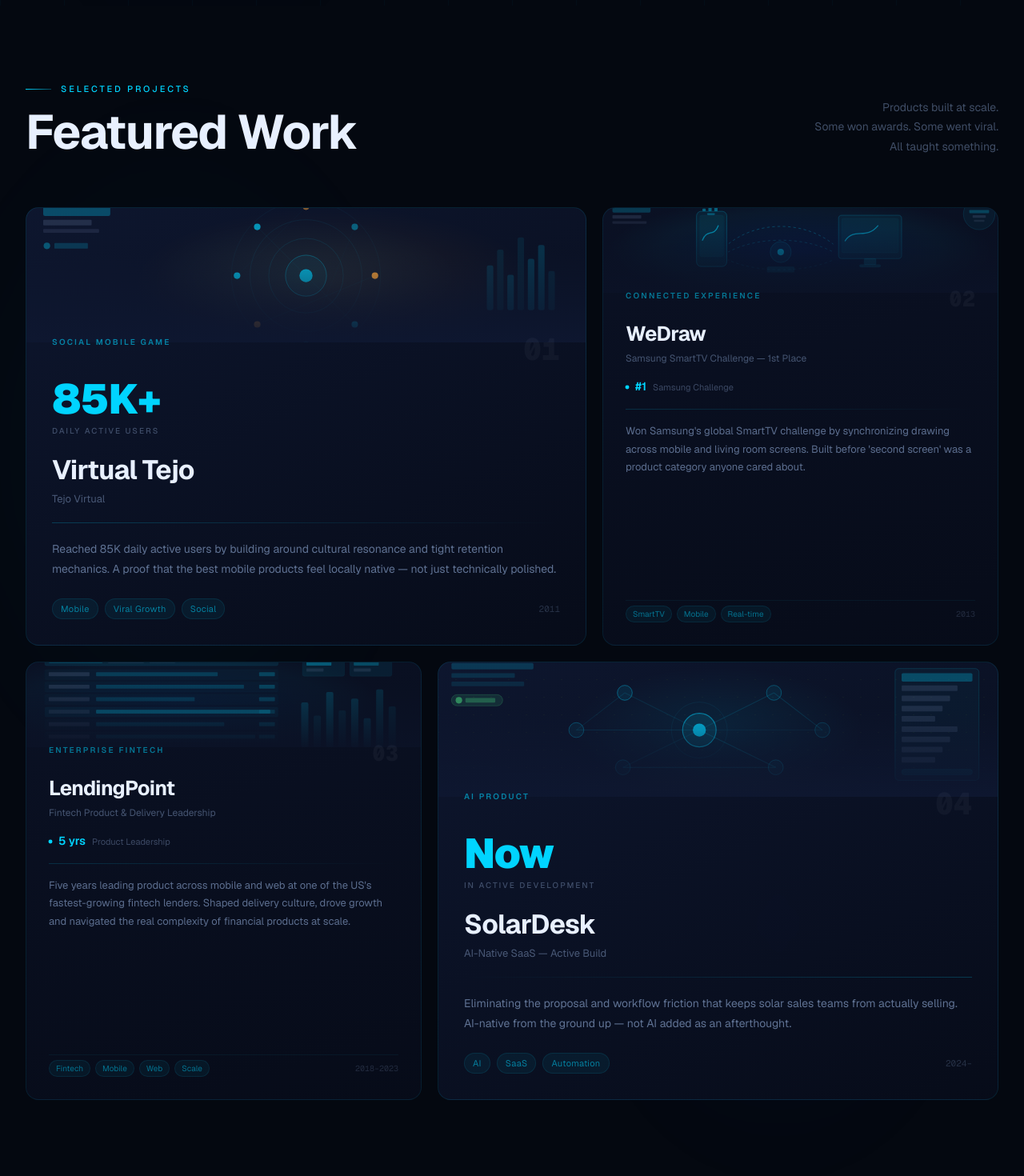
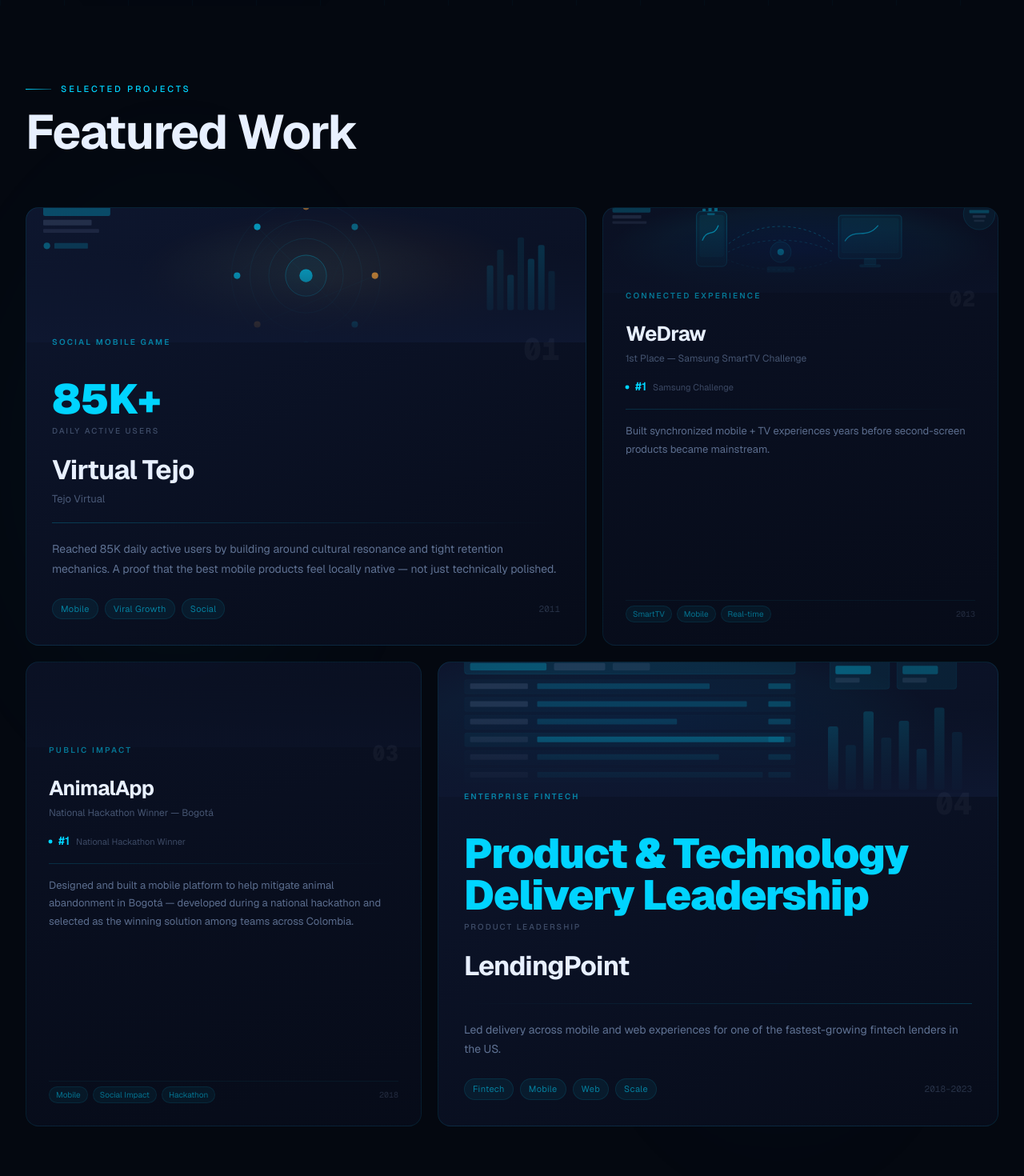
Before and after one commit to RockerCat/alexsosa-website, a Next.js app: page / in a window 1280 px wide. Shown: the part 860-2330 px from the top of the page at 80% size. Built offline with nearby package versions, Linux system fonts and the light colour scheme.

Commit message:
Improving content 1

```diff
--- a/src/components/CareerTimeline.tsx
+++ b/src/components/CareerTimeline.tsx
@@ -44,8 +44,8 @@
             </p>
           </div>
           <h2 className="text-[clamp(2.2rem,5vw,3.5rem)] font-bold text-[#e8f0ff] tracking-tight leading-none">
-            Twenty+ Years<br className="hidden sm:block" />
-            <span style={{ color: "rgba(232,240,255,0.55)", fontWeight: 300 }}> of Building</span>
+          Evolution Through<br className="hidden sm:block" />
+            <span style={{ color: "rgba(232,240,255,0.55)", fontWeight: 300 }}> Products</span>
           </h2>
         </motion.div>
 
--- a/src/components/FeaturedWork.tsx
+++ b/src/components/FeaturedWork.tsx
@@ -75,14 +75,6 @@
               Featured Work
             </h2>
           </div>
-          <p
-            className="mt-5 md:mt-0 md:max-w-xs md:text-right"
-            style={{ fontSize: "0.875rem", color: "rgba(107,127,163,0.58)", lineHeight: 1.75 }}
-          >
-            Products built at scale.<br className="hidden md:block" />
-            Some won awards. Some went viral.<br className="hidden md:block" />
-            All taught something.
-          </p>
         </motion.div>
 
         <motion.div
--- a/src/components/Hero.tsx
+++ b/src/components/Hero.tsx
@@ -8,7 +8,7 @@
   "Technology Leadership",
   "AI Workflows",
   "Gamification",
-  "Fintech",
+  "Digital Platforms",
   "Interactive Systems",
 ]
 
--- a/src/data/index.ts
+++ b/src/data/index.ts
@@ -14,38 +14,37 @@
   {
     id: "wedraw",
     title: "WeDraw",
-    subtitle: "Samsung SmartTV Challenge — 1st Place",
+    subtitle: "1st Place — Samsung SmartTV Challenge",
     category: "Connected Experience",
     tags: ["SmartTV", "Mobile", "Real-time"],
     description:
-      "Won Samsung's global SmartTV challenge by synchronizing drawing across mobile and living room screens. Built before 'second screen' was a product category anyone cared about.",
+      "Built synchronized mobile + TV experiences years before second-screen products became mainstream.",
     metricValue: "#1",
     metricLabel: "Samsung Challenge",
     year: "2013",
   },
   {
+    id: "animalapp",
+    title: "AnimalApp",
+    subtitle: "National Hackathon Winner — Bogotá",
+    category: "PUBLIC IMPACT",
+    tags: ["Mobile", "Social Impact", "Hackathon"],
+    description:
+      "Designed and built a mobile platform to help mitigate animal abandonment in Bogotá — developed during a national hackathon and selected as the winning solution among teams across Colombia.",
+    metricValue: "#1",
+    metricLabel: "National Hackathon Winner",
+    year: "2018",
+  },
+  {
     id: "lendingpoint",
     title: "LendingPoint",
-    subtitle: "Fintech Product & Delivery Leadership",
     category: "Enterprise Fintech",
     tags: ["Fintech", "Mobile", "Web", "Scale"],
     description:
-      "Five years leading product across mobile and web at one of the US's fastest-growing fintech lenders. Shaped delivery culture, drove growth and navigated the real complexity of financial products at scale.",
-    metricValue: "5 yrs",
+      "Led delivery across mobile and web experiences for one of the fastest-growing fintech lenders in the US.",
+    metricValue: "Product & Technology Delivery Leadership",
     metricLabel: "Product Leadership",
     year: "2018–2023",
-  },
-  {
-    id: "solardesk",
-    title: "SolarDesk",
-    subtitle: "AI-Native SaaS — Active Build",
-    category: "AI Product",
-    tags: ["AI", "SaaS", "Automation"],
-    description:
-      "Eliminating the proposal and workflow friction that keeps solar sales teams from actually selling. AI-native from the ground up — not AI added as an afterthought.",
-    metricValue: "Now",
-    metricLabel: "In Active Development",
-    year: "2024–",
   },
 ];
 
@@ -54,43 +53,43 @@
     year: "Early 2000s",
     title: "Learning to Build",
     description:
-      "Started as a developer in the Flash/ActionScript era — learning to make things interactive before the tools made it easy. The constraint was the education.",
+      "Started building interactive experiences in the Flash era — before modern frameworks made creativity accessible.",
   },
   {
     year: "2011",
     title: "Virtual Tejo Breaks Out",
     description:
-      "85K daily active users. Learned that the best products tap into something culturally real — not just technically polished. Virality is a byproduct of resonance.",
+      "Built a culturally rooted social game that reached 85K daily active users organically.",
   },
   {
     year: "2012",
     title: "Social Games in Beijing",
     description:
-      "Led social game development in Beijing, scaling teams across markets with fundamentally different user expectations. First real lesson in building for someone else's context.",
+      "Moved to Beijing to lead social game teams building for international markets — learning fast how products change across cultures.",
   },
   {
     year: "2013",
-    title: "Won the Samsung SmartTV Challenge",
+    title: "Samsung SmartTV Challenge — 1st Place",
     description:
-      "WeDraw took first place in Samsung's global challenge. The first time a product I built ended up in someone's living room at scale.",
+      "Built synchronized TV + mobile experiences years before second-screen products became mainstream.",
   },
   {
     year: "2014–2018",
-    title: "Built a Studio from Scratch",
+    title: "Learned leadership the hard way.",
     description:
-      "Founded AppSolution, grew it to 80+ people, shipped 100+ products. Learned what it actually means to lead — not just build. The hard way.",
+      "Built and scaled a digital product studio to 80+ people — shipping products across mobile, web, SmartTV, and interactive platforms.",
   },
   {
     year: "2018–2023",
     title: "Fintech at Scale — LendingPoint",
     description:
-      "Five years shaping product at a fast-growing fintech lender. Navigating growth, compliance, org complexity and the pressure of building financial products people depend on.",
+      "Helped scale fintech products used by millions — balancing growth, delivery pressure, compliance, and real-world operational complexity.",
   },
   {
     year: "Now",
     title: "AI-Native Mode",
     description:
-      "Integrating AI into every stage of the product development cycle — ideation, prototyping, delivery. Building new tools. Staying genuinely curious.",
+      "Integrating AI into product thinking, prototyping, delivery, and operational workflows — not as hype, but as a genuine force multiplier.",
   },
 ];
 
```
